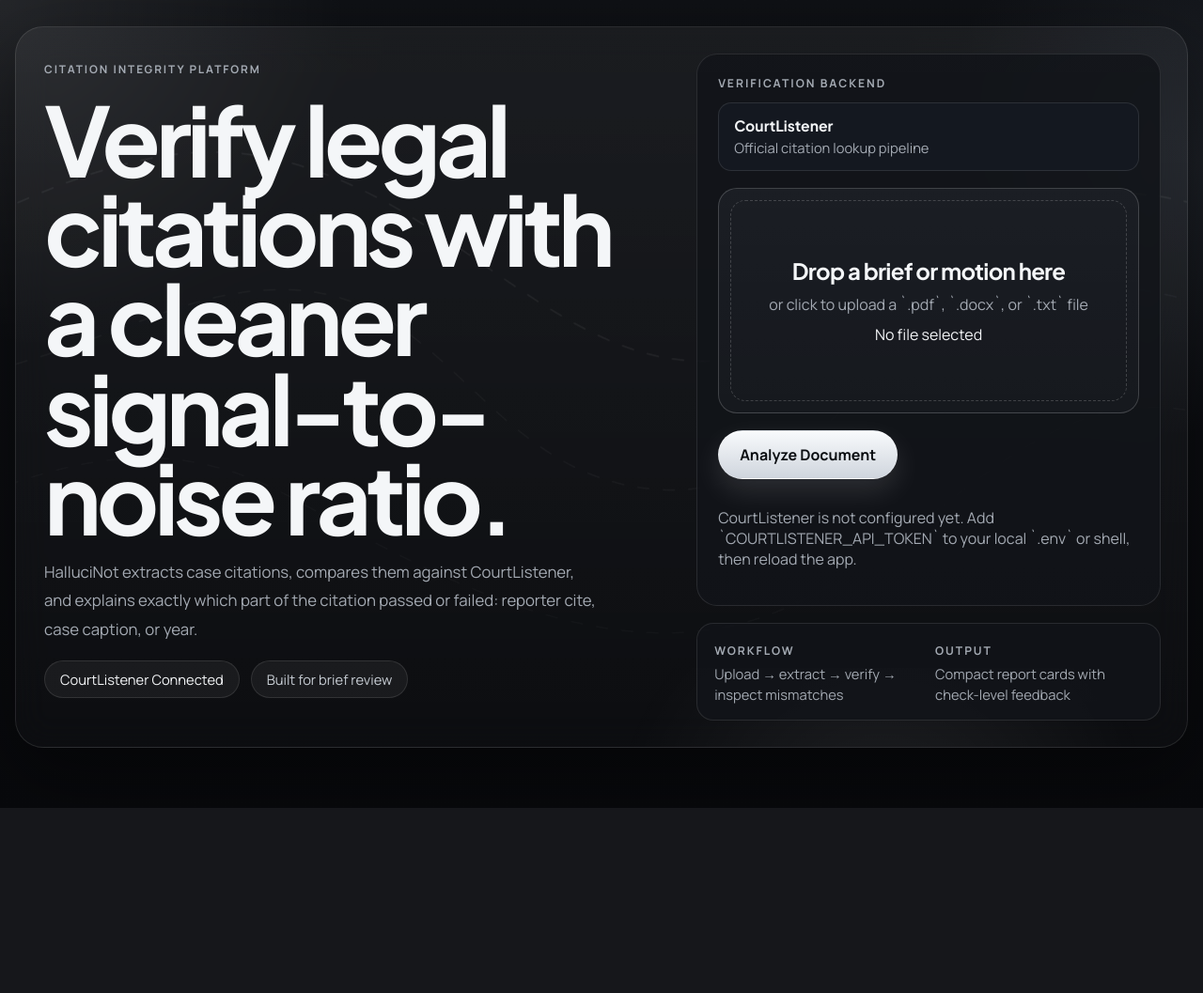
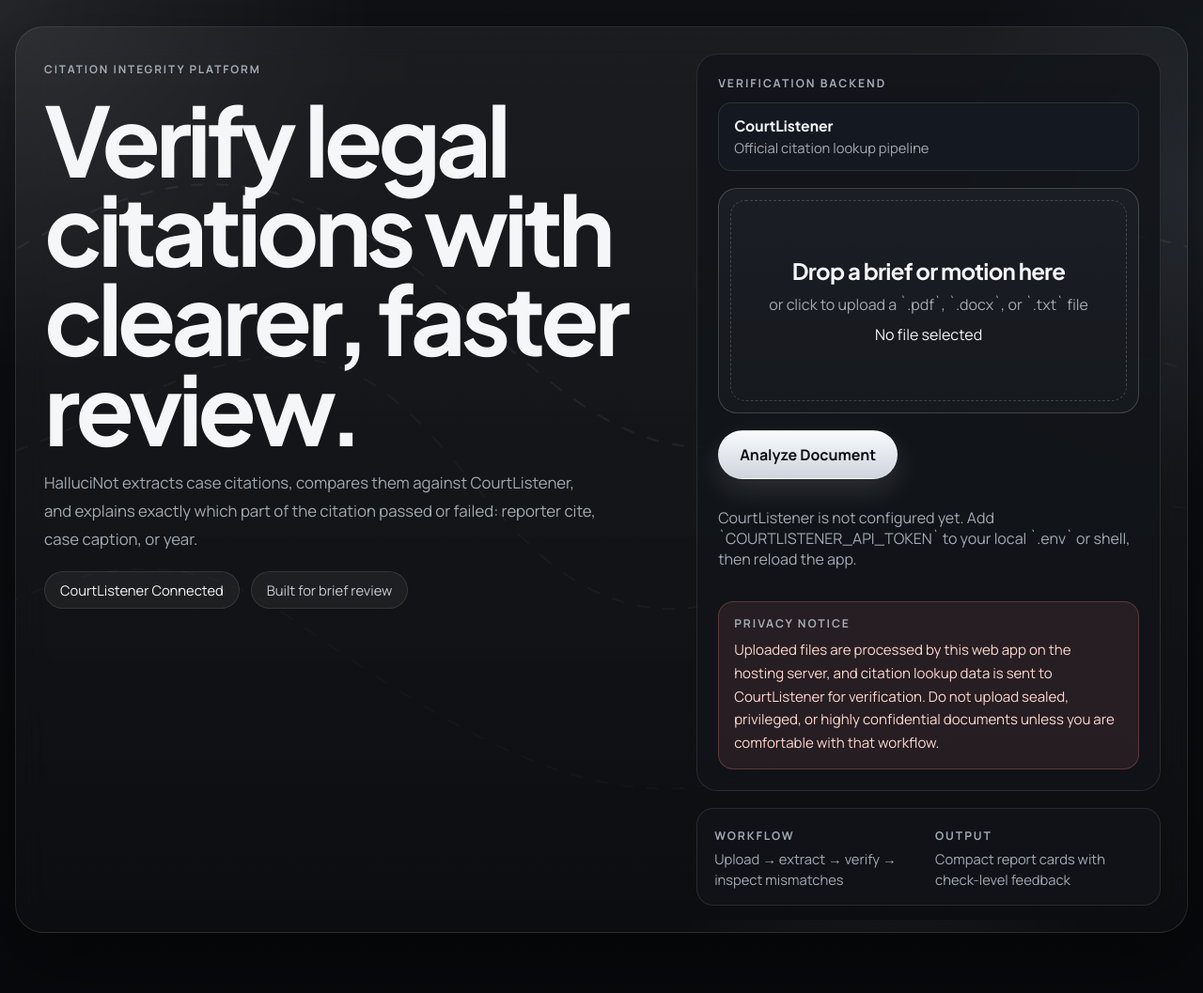
Before and after one commit to Aydinosaur/hallucinot, a Flask app: page / in a window 1280 px wide. Shown: the whole page at 94% size. Before the commit the page ends 860 px from the top, so only its background shows below. Run offline with Flask 3, Linux system fonts and the light colour scheme; some libraries are stand-ins or nearby versions.

Commit message:
Polish upload UX and privacy notice

```diff
--- a/static/styles.css
+++ b/static/styles.css
@@ -348,6 +348,22 @@ button:focus-visible,
 .actions {
   display: grid;
   gap: 14px;
+}
+
+.privacy-notice {
+  display: grid;
+  gap: 8px;
+  padding: 14px 16px;
+  border: 1px solid rgba(255, 143, 132, 0.24);
+  border-radius: 16px;
+  background: rgba(255, 143, 132, 0.09);
+}
+
+.privacy-notice p {
+  margin: 0;
+  color: #ffd7d1;
+  line-height: 1.65;
+  font-size: 0.94rem;
 }
 
 button {
--- a/templates/index.html
+++ b/templates/index.html
@@ -18,7 +18,7 @@
         </div>
         <div class="hero-copy">
           <p class="kicker">Citation Integrity Platform</p>
-          <h1>Verify legal citations with a cleaner signal-to-noise ratio.</h1>
+          <h1>Verify legal citations with clearer, faster review.</h1>
           <p class="hero-text">
             HalluciNot extracts case citations, compares them against CourtListener, and explains exactly
             which part of the citation passed or failed: reporter cite, case caption, or year.
@@ -59,6 +59,15 @@
                 {% else %}
                   CourtListener is not configured yet. Add `COURTLISTENER_API_TOKEN` to your local `.env` or shell, then reload the app.
                 {% endif %}
+              </p>
+            </div>
+
+            <div class="privacy-notice" role="note" aria-label="Privacy notice">
+              <span class="section-label">Privacy Notice</span>
+              <p>
+                Uploaded files are processed by this web app on the hosting server, and citation lookup data is sent
+                to CourtListener for verification. Do not upload sealed, privileged, or highly confidential documents
+                unless you are comfortable with that workflow.
               </p>
             </div>
           </form>
```
